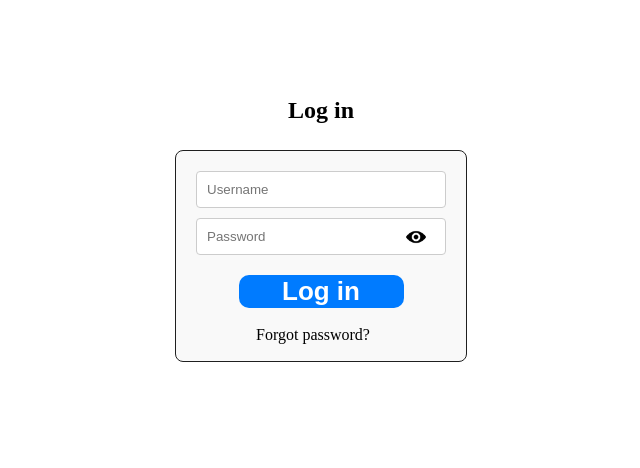
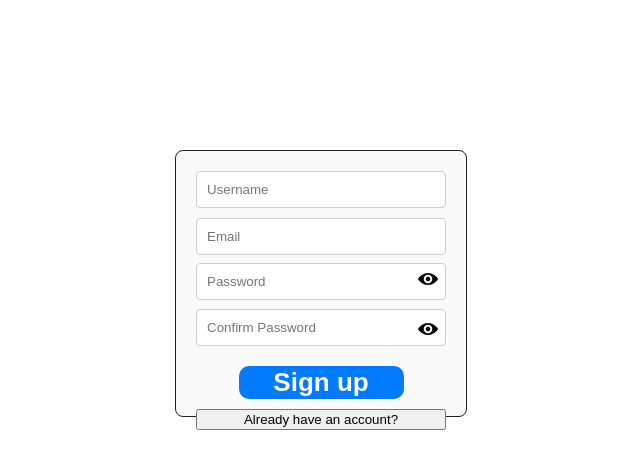
Before and after one commit to arseoazemaj/Note-Taking-Web-App-frontend-, a plain HTML site: page Note-Taking_App.html in a window 1280 px wide. Shown: the whole page, without its empty margins (319-959 px from the left). Drawn offline with Linux system fonts and the light colour scheme.

Commit message:
fixed Log in / Sign up page

```diff
--- a/Note-Taking_App.css
+++ b/Note-Taking_App.css
@@ -1,15 +1,14 @@
-h2{
-    position: fixed;
-    top: 0%;
-    padding: 77px;
+#text {
+    position: absolute;
+    top: -29%;
+    margin-left: 81px;
 }
 
-#forgot{
+#forgot {
     position: absolute;
-    top: 30%;
-    left: -16px;
-    padding: 96px;
-    width: 167px;
+    top: 73%;
+    left: 55px;
+    width: 163px;
 }
 
 #container {
@@ -32,10 +31,12 @@ h2{
     background-color: #f9f9f9;
     width: 250px;
     height: 170px;
+    display: none;
 }
 
 #log_ig_btn {
-    margin: 0 auto;
+    margin-top: -2px;
+    margin-left: 34px;
     width: 66%;
     background-color: #007BFF;
     color: white;
@@ -91,7 +92,8 @@ h2{
     transform: scale(0.97);
 }
 
-.password-container {
+#password-container-1,
+#password-container-2 {
     display: flex;
     align-items: center;
     position: relative;
@@ -99,7 +101,8 @@ h2{
     margin-bottom: 10px;
 }
 
-#Password {
+#Password, #confirmPassword, #login_password {
+    margin-top: 12px;
     padding: 10px;
     width: 100%;
     padding-right: 40px;
@@ -108,7 +111,8 @@ h2{
     border-radius: 4px;
 }
 
-#toggle-icon {
+#toggle-icon-1,
+#toggle-icon-2 {
     position: absolute;
     right: 10px;
     top: 50%;
@@ -116,12 +120,16 @@ h2{
     cursor: pointer;
 }
 
-#toggle-icon img {
+#toggle-icon-1 img,
+#toggle-icon-2 img {
     width: 20px;
     height: 20px;
+    margin-top: -4px;
+    margin-right: -12px;
 }
 
-#eye-icon, #hidden-eye-icon {
+#eye-icon-1, #hidden-eye-icon-1,
+#eye-icon-2, #hidden-eye-icon-2 {
     position: absolute;
     height: 25px;
     right: 10px;
@@ -129,8 +137,11 @@ h2{
     transform: translateY(-50%);
 }
 
-#confirmPassword {
-    margin-top: -10px;
+#eye-icon-1, #eye-icon-2 {
+    margin-top: 5px;
+}
+
+#username, #email, #login_username {
     padding: 10px;
     width: 100%;
     padding-right: 40px;
@@ -139,39 +150,10 @@ h2{
     border-radius: 4px;
 }
 
-.password-container {
-    display: flex;
-    align-items: center;
-    position: relative;
-    flex-direction: row;
-    margin-bottom: 10px;
+#Password {
+    margin-top: -2px;
 }
 
-.toggle-icon {
-    position: absolute;
-    right: 10px;
-    top: 50%;
-    transform: translateY(-50%);
-    cursor: pointer;
+#confirmPassword {
+    margin-top: -11px;
 }
-
-.eye-icon, .hidden-eye-icon {
-    position: absolute;
-    height: 25px;
-    right: 10px;
-    top: 50%;
-    transform: translateY(-50%);
-}
-
-#eye-icon-confirm, #hidden-eye-icon-confirm {
-    margin-top: -6px;
-}
-
-#username, #email {
-    padding: 10px;
-    width: 100%;
-    padding-right: 40px;
-    box-sizing: border-box;
-    border: 1px solid #ccc;
-    border-radius: 4px;
-}
--- a/Note-Taking_App.html
+++ b/Note-Taking_App.html
@@ -8,41 +8,40 @@
     </head>
     <body>
         <div id="container">
-            <h2 id="text">Log in</h2>
             <form id="log_ig">
-                <input type="text" id="username" placeholder="Username" required>
-                <div class="password-container">
-                    <input type="password" id="Password" placeholder="Password" required>
-                        <span id="toggle-icon" onclick="togglePassword()">
-                            <img src="/Icons/eye.png" alt="Eye Icon" id="eye-icon">
-                            <img src="/Icons/hidden-eye.png" alt="Hidden Eye Icon" id="hidden-eye-icon" style="display: none;">
-                        </span>
-                    </input>
+                <h2 id="text">Log in</h2>
+                <input type="text" id="login_username" placeholder="Username" required>
+                <div id="password-container-3">
+                    <input type="password" id="login_password" placeholder="Password" required>
+                    <span id="toggle-icon-3" onclick="togglePassword('login_password', 'eye-icon-3', 'hidden-eye-icon-3')">
+                        <img src="/Icons/eye.png" alt="Eye Icon" id="eye-icon-3">
+                        <img src="/Icons/hidden-eye.png" alt="Hidden Eye Icon" id="hidden-eye-icon-3" style="display: none;">
+                    </span>
                 </div>
                 <button id="log_ig_btn">Log in</button>
                 <p id="forgot">Forgot password?</p>
             </form>
-            <!-- <h2>Sign up</h2>
+
             <form id="sign_up">
                 <input type="text" id="username" placeholder="Username" required>
                 <input type="email" id="email" placeholder="Email" required>
-
-                <div class="password-container">
+                <div id="password-container-1">
                     <input type="password" id="Password" placeholder="Password" required>
-                    <span class="toggle-icon" onclick="togglePassword('Password', 'eye-icon', 'hidden-eye-icon')">
-                        <img src="/Icons/eye.png" alt="Eye Icon" class="eye-icon" id="eye-icon">
-                        <img src="/Icons/hidden-eye.png" alt="Hidden Eye Icon" class="hidden-eye-icon" id="hidden-eye-icon" style="display: none;">
+                    <span id="toggle-icon-1" onclick="togglePassword('Password', 'eye-icon-1', 'hidden-eye-icon-1')">
+                        <img src="/Icons/eye.png" alt="Eye Icon" id="eye-icon-1">
+                        <img src="/Icons/hidden-eye.png" alt="Hidden Eye Icon" id="hidden-eye-icon-1" style="display: none;">
                     </span>
                 </div>
-                <div class="password-container">
+                <div id="password-container-2">
                     <input type="password" id="confirmPassword" placeholder="Confirm Password" required>
-                    <span class="toggle-icon" onclick="togglePassword('confirmPassword', 'eye-icon-confirm', 'hidden-eye-icon-confirm')">
-                        <img src="/Icons/eye.png" alt="Eye Icon" class="eye-icon" id="eye-icon-confirm">
-                        <img src="/Icons/hidden-eye.png" alt="Hidden Eye Icon" class="hidden-eye-icon" id="hidden-eye-icon-confirm" style="display: none;">
+                    <span id="toggle-icon-2" onclick="togglePassword('confirmPassword', 'eye-icon-2', 'hidden-eye-icon-2')">
+                        <img src="/Icons/eye.png" alt="Eye Icon" id="eye-icon-2">
+                        <img src="/Icons/hidden-eye.png" alt="Hidden Eye Icon" id="hidden-eye-icon-2" style="display: none;">
                     </span>
                 </div>
                 <button id="sign_up_btn">Sign up</button>
-            </form> -->
+                <button id="have_acc" onclick="go_to_log_in()">Already have an account?</button>
+            </form>
         </div>
 
         <script src="Note-Taking_App.js"></script>
--- a/Note-Taking_App.js
+++ b/Note-Taking_App.js
@@ -1,7 +1,7 @@
-function togglePassword(inputId, eyeIconId, hiddenEyeIconId) {
+function togglePassword(inputId, eyeId, hiddenEyeId) {
     var passwordInput = document.getElementById(inputId);
-    var eyeIcon = document.getElementById(eyeIconId);
-    var hiddenEyeIcon = document.getElementById(hiddenEyeIconId);
+    var eyeIcon = document.getElementById(eyeId);
+    var hiddenEyeIcon = document.getElementById(hiddenEyeId);
 
     if (passwordInput.type === "password") {
         passwordInput.type = "text";
@@ -13,3 +13,8 @@ function togglePassword(inputId, eyeIconId, hiddenEyeIconId) {
         hiddenEyeIcon.style.display = "none";
     }
 }
+
+function go_to_log_in(){
+    document.getElementById("sign_up").style.display = "none";
+    document.getElementById("log_ig").style.display = "block";
+}
```
